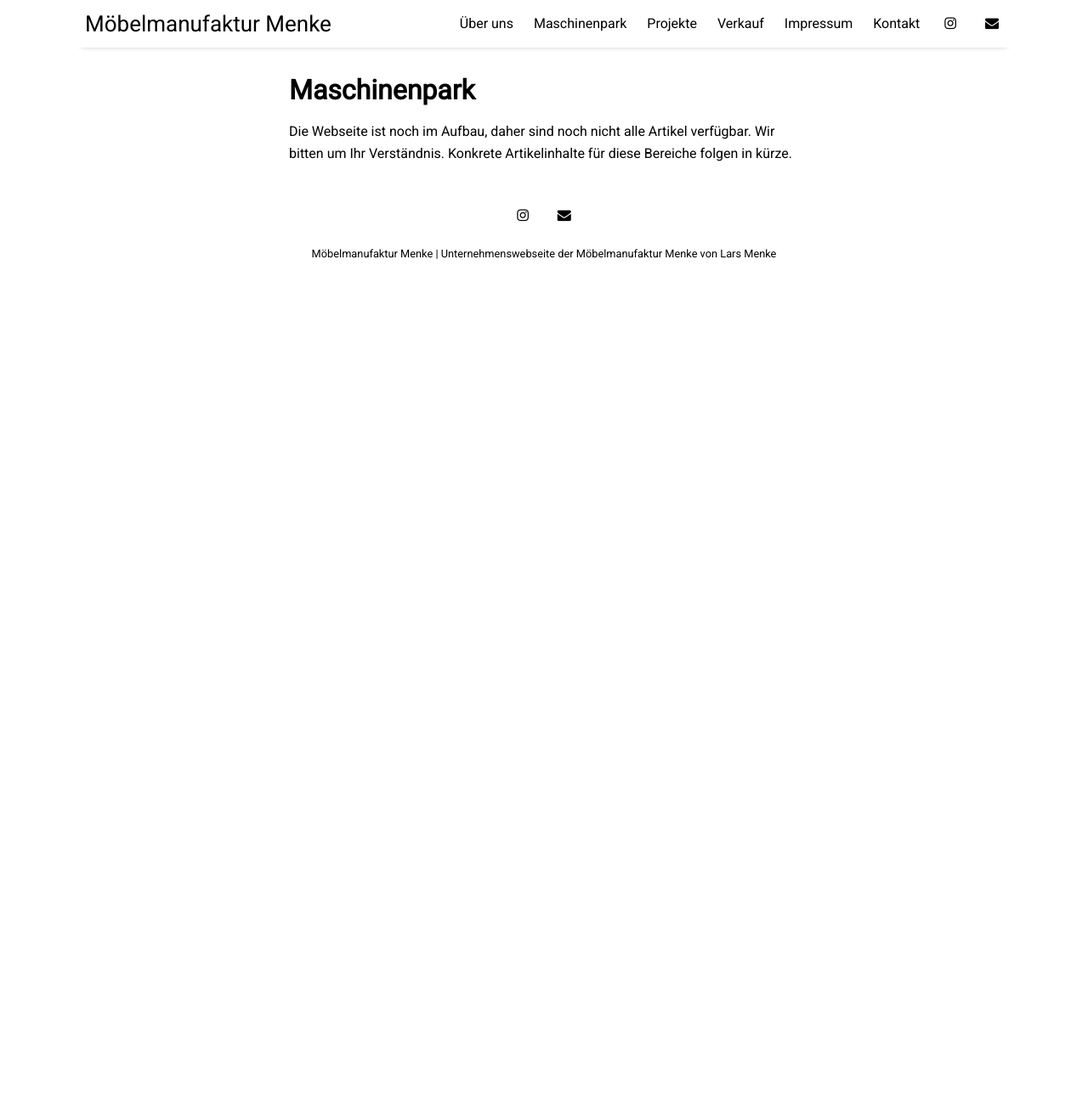
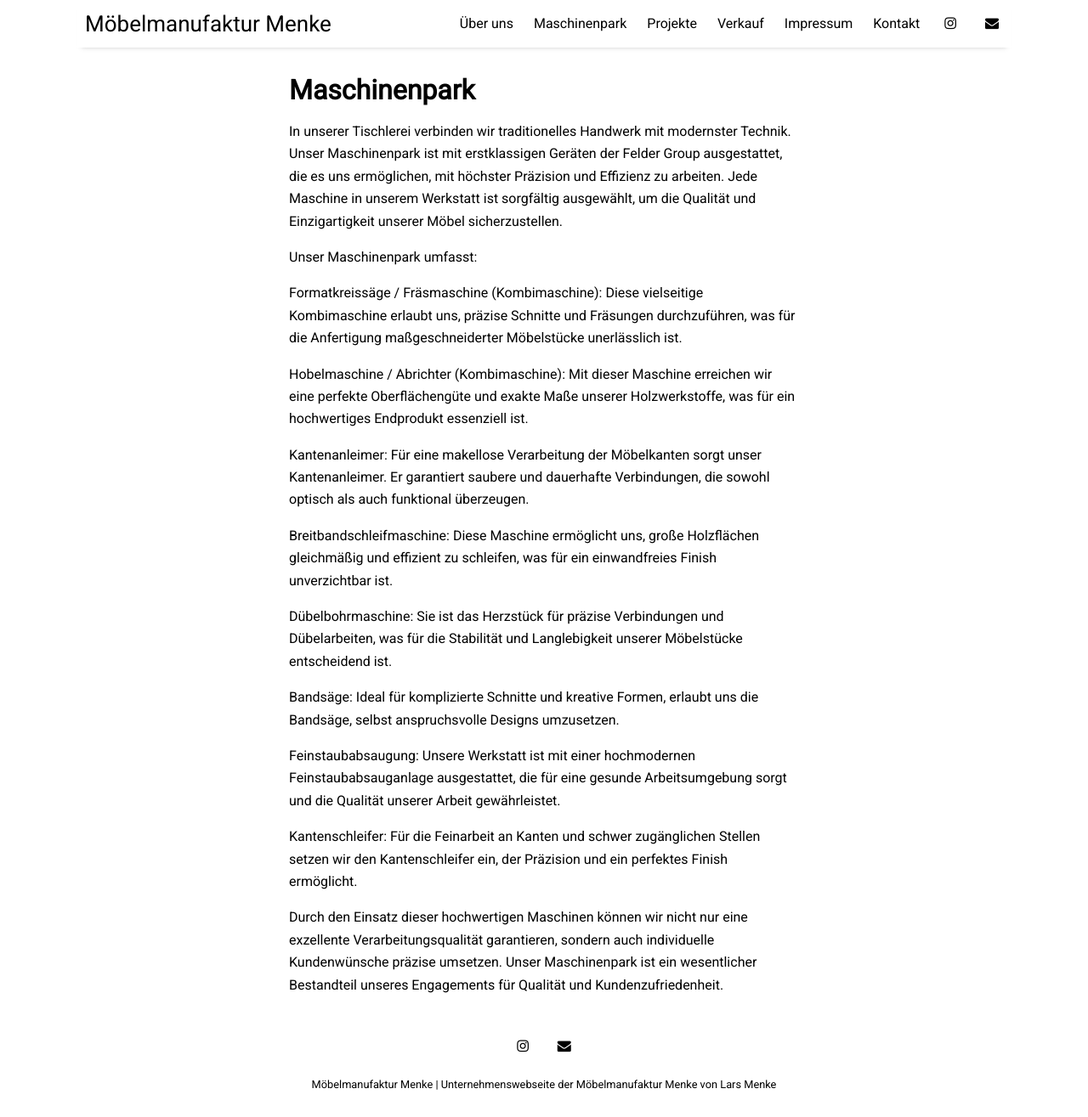
Before and after one commit to MoebelmanufakturMenke/Homepage, a Jekyll site: the page built from pages/tools.md, in a window 1280 px wide and 1315 px high. Shown: the whole window at 85% size. Built offline with Jekyll 4.4.1, drawn with Linux system fonts in a browser that asks for light colours; nearby versions of some CDN libraries.

Commit message:
Maschinenpark angepasst

```diff
--- a/pages/tools.md
+++ b/pages/tools.md
@@ -5,5 +5,37 @@ category: tools
 permalink: /tools
 ---
 
-Die Webseite ist noch im Aufbau, daher sind noch nicht alle Artikel verfügbar. Wir bitten um Ihr Verständnis.
-Konkrete Artikelinhalte für diese Bereiche folgen in kürze.
+In unserer Tischlerei verbinden wir traditionelles Handwerk mit modernster Technik. Unser Maschinenpark ist mit
+erstklassigen Geräten der Felder Group ausgestattet, die es uns ermöglichen, mit höchster Präzision und Effizienz zu
+arbeiten. Jede Maschine in unserem Werkstatt ist sorgfältig ausgewählt, um die Qualität und Einzigartigkeit unserer
+Möbel sicherzustellen.
+
+Unser Maschinenpark umfasst:
+
+Formatkreissäge / Fräsmaschine (Kombimaschine): Diese vielseitige Kombimaschine erlaubt uns, präzise Schnitte und
+Fräsungen durchzuführen, was für die Anfertigung maßgeschneiderter Möbelstücke unerlässlich ist.
+
+Hobelmaschine / Abrichter (Kombimaschine): Mit dieser Maschine erreichen wir eine perfekte Oberflächengüte und exakte
+Maße unserer Holzwerkstoffe, was für ein hochwertiges Endprodukt essenziell ist.
+
+Kantenanleimer: Für eine makellose Verarbeitung der Möbelkanten sorgt unser Kantenanleimer. Er garantiert saubere und
+dauerhafte Verbindungen, die sowohl optisch als auch funktional überzeugen.
+
+Breitbandschleifmaschine: Diese Maschine ermöglicht uns, große Holzflächen gleichmäßig und effizient zu schleifen, was
+für ein einwandfreies Finish unverzichtbar ist.
+
+Dübelbohrmaschine: Sie ist das Herzstück für präzise Verbindungen und Dübelarbeiten, was für die Stabilität und
+Langlebigkeit unserer Möbelstücke entscheidend ist.
+
+Bandsäge: Ideal für komplizierte Schnitte und kreative Formen, erlaubt uns die Bandsäge, selbst anspruchsvolle
+Designs umzusetzen.
+
+Feinstaubabsaugung: Unsere Werkstatt ist mit einer hochmodernen Feinstaubabsauganlage ausgestattet, die für eine
+gesunde Arbeitsumgebung sorgt und die Qualität unserer Arbeit gewährleistet.
+
+Kantenschleifer: Für die Feinarbeit an Kanten und schwer zugänglichen Stellen setzen wir den Kantenschleifer ein,
+der Präzision und ein perfektes Finish ermöglicht.
+
+Durch den Einsatz dieser hochwertigen Maschinen können wir nicht nur eine exzellente Verarbeitungsqualität garantieren,
+sondern auch individuelle Kundenwünsche präzise umsetzen. Unser Maschinenpark ist ein wesentlicher Bestandteil unseres
+Engagements für Qualität und Kundenzufriedenheit.
```
